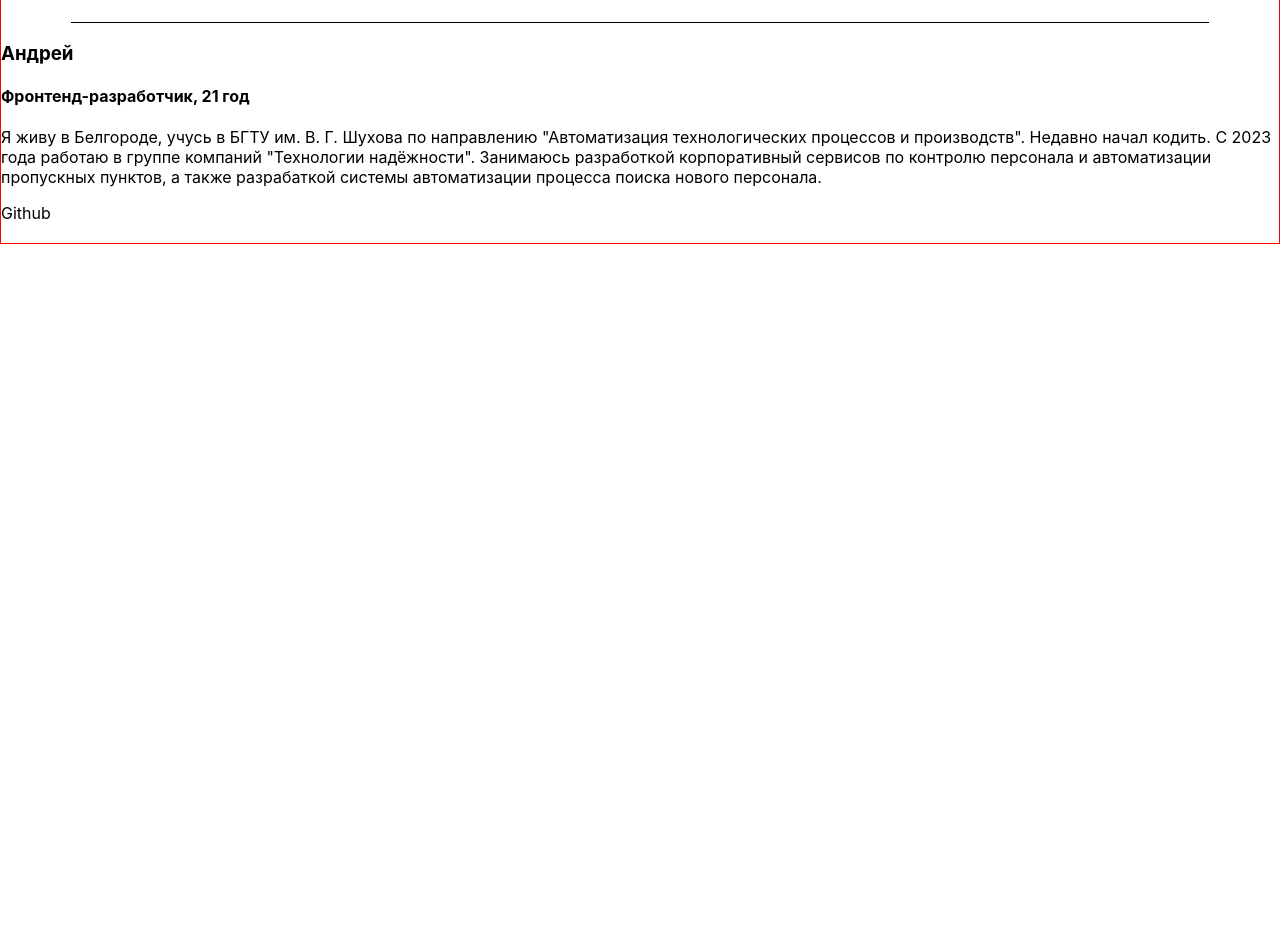
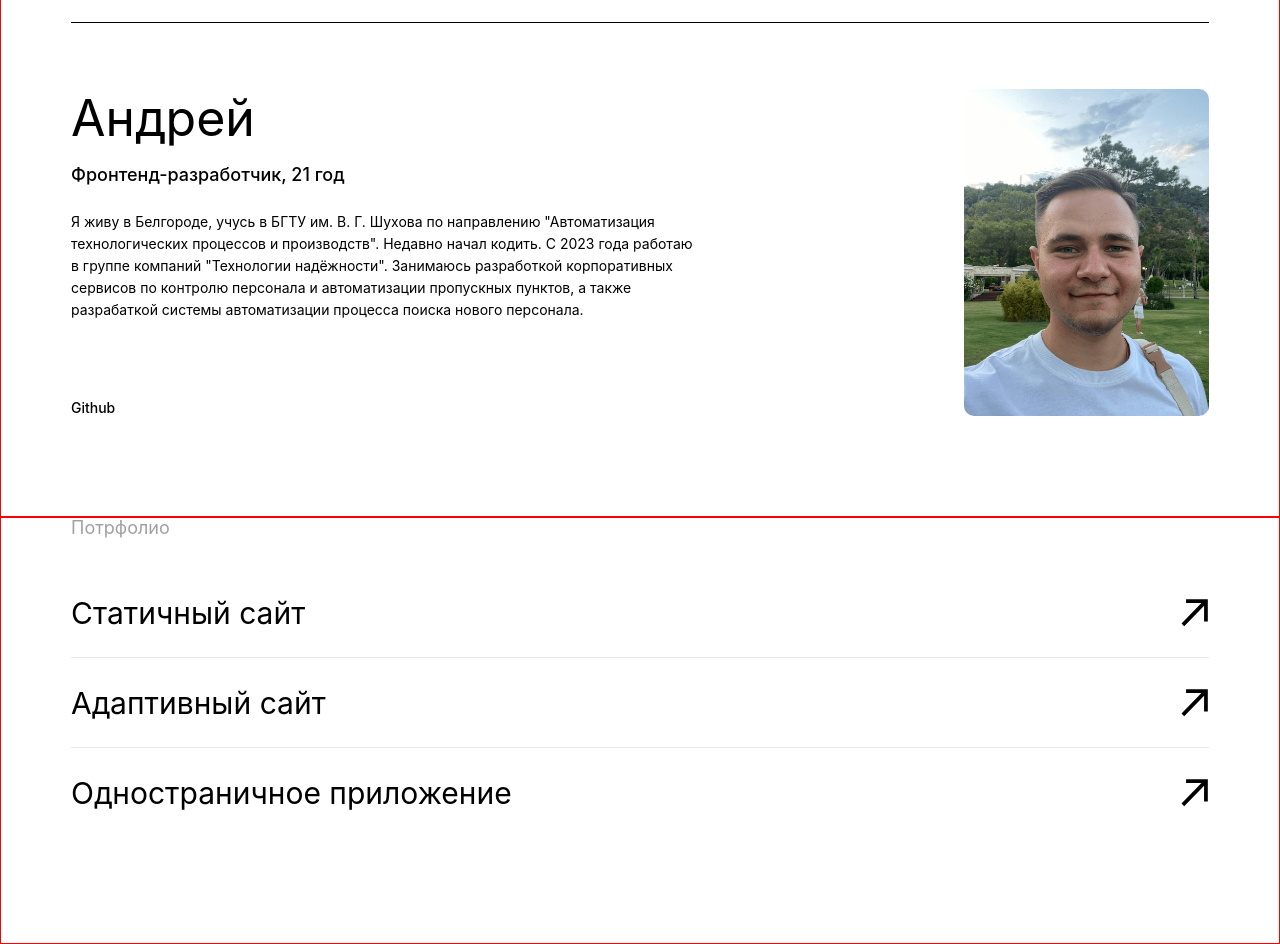
Before and after one commit to AndrewRusanov/movies-explorer-frontend, a React (Create React App) app: page / in a window 1280 px wide. Shown: the part 2040-2984 px from the top of the page. Before the commit the page ends 2284 px from the top, so only its background shows below. Built offline with nearby package versions, Linux system fonts and the light colour scheme.

Commit message:
feat: add AboutMe and Portfolio

```diff
--- a/src/components/Main/AboutMe/AboutMe.jsx
+++ b/src/components/Main/AboutMe/AboutMe.jsx
@@ -1,3 +1,4 @@
+import avatar from "../../../images/aboutStudent__avatar.png";
 import styles from "./AboutMe.module.css";
 
 const AboutMe = () => {
@@ -5,22 +6,35 @@ const AboutMe = () => {
     <section className={styles.container}>
       <div className={styles.wrapper}>
         <h2 className={styles.title}>Студент</h2>
-        <div>
-          <div>
-            <h3>Андрей</h3>
-            <h4>Фронтенд-разработчик, 21 год</h4>
-            <p>
+        <div className={styles.portfolio}>
+          <div className={styles.textContainer}>
+            <div className={styles.textWrapper}>
+              <h3 className={styles.name}>Андрей</h3>
+              <h4 className={styles.about}>Фронтенд-разработчик, 21 год</h4>
+              <p className={styles.description}>
                 Я живу в Белгороде, учусь в БГТУ им. В. Г. Шухова по направлению
                 "Автоматизация технологических процессов и производств". Недавно
                 начал кодить. С 2023 года работаю в группе компаний "Технологии
-              надёжности". Занимаюсь разработкой корпоративный сервисов по
+                надёжности". Занимаюсь разработкой корпоративных сервисов по
                 контролю персонала и автоматизации пропускных пунктов, а также
                 разрабаткой системы автоматизации процесса поиска нового
                 персонала.
               </p>
-            <a>Github</a>
             </div>
-          <img />
+            <a
+              className={styles.ghLink}
+              href="https://github.com/AndrewRusanov"
+              rel="noreferrer"
+              target="_blank"
+            >
+              Github
+            </a>
+          </div>
+          <img
+            className={styles.avatar}
+            src={avatar}
+            alt="Изображение пользователя"
+          />
         </div>
       </div>
     </section>
--- a/src/components/Main/AboutMe/AboutMe.module.css
+++ b/src/components/Main/AboutMe/AboutMe.module.css
@@ -22,3 +22,77 @@
   letter-spacing: -4%;
   border-bottom: 1px solid black;
 }
+
+.portfolio {
+  display: flex;
+  flex-direction: row;
+  margin: 66px 70px 100px;
+  padding: 0;
+}
+
+.textContainer{
+  display: flex;
+  flex-direction: column;
+  justify-content: space-between;
+  margin: 0 270px 0 0;
+  padding: 0;
+}
+
+.textWrapper {
+  display: flex;
+  flex-direction: column;
+  margin: 0;
+  padding: 0;
+}
+
+.name {
+  font-size: 50px;
+  line-height: 58px;
+  letter-spacing: -4%;
+  font-weight: 400;
+  margin: 0 0 18px;
+  padding: 0;
+}
+
+.about{
+  font-size: 18px;
+  line-height: 20px;
+  font-weight: 500;
+  margin: 0 0 26px;
+  padding: 0;
+  max-width: 600px;
+}
+
+.description{
+  font-size: 14px;
+  line-height: 22px;
+  font-weight: 400;
+  margin: 0;
+  padding: 0;
+}
+
+.avatar {
+  width: 270px;
+  height: 327px;
+  object-fit: cover;
+  border-radius: 10px;
+}
+
+.ghLink {
+  text-decoration: none;
+  font-size: 14px;
+  line-height: auto;
+  font-weight: 500;
+  width: fit-content;
+  color: black;
+}
+
+.ghLink:hover{
+  cursor: pointer;
+  opacity: 0.7;
+}
+
+.ghLink:active{
+  color: black;
+  text-decoration: underline;
+}
--- a/src/components/Main/Main.jsx
+++ b/src/components/Main/Main.jsx
@@ -3,6 +3,7 @@ import styles from "./Main.module.css";
 import AboutProject from "./AboutProject/AboutProject";
 import Techs from "./Techs/Techs";
 import AboutMe from "./AboutMe/AboutMe";
+import Portfolio from "./Portfolio/Portfolio";
 
 const Main = () => {
   return <main>
@@ -10,6 +11,7 @@ const Main = () => {
     <AboutProject/>
     <Techs/>
     <AboutMe/>
+    <Portfolio/>
   </main>;
 };
 
--- /dev/null
+++ b/src/components/Main/Portfolio/Portfolio.jsx
@@ -0,0 +1,55 @@
+import linkImg from "../../../images/portfolio__linkImage.svg";
+import styles from "./Portfolio.module.css";
+
+const Portfolio = () => {
+  return (
+    <section className={styles.container}>
+      <div className={styles.wrapper}>
+        <h3 className={styles.title}>Потрфолио</h3>
+        <div className={styles.links}>
+          <a
+            className={styles.link}
+            href="https://github.com/AndrewRusanov/how-to-learn"
+            rel="noreferrer"
+            target="_blank"
+          >
+            <p className={styles.link__text}>Статичный сайт</p>
+            <img
+              className={styles.link__image}
+              src={linkImg}
+              alt="Изображение стрелки"
+            />
+          </a>
+          <a
+            className={styles.link}
+            href="https://github.com/AndrewRusanov/russian-travel"
+            rel="noreferrer"
+            target="_blank"
+          >
+            <p className={styles.link__text}>Адаптивный сайт</p>
+            <img
+              className={styles.link__image}
+              src={linkImg}
+              alt="Изображение стрелки"
+            />
+          </a>
+          <a
+            className={styles.link}
+            href="https://github.com/AndrewRusanov/react-mesto-api-full-gha"
+            rel="noreferrer"
+            target="_blank"
+          >
+            <p className={styles.link__text}>Одностраничное приложение</p>
+            <img
+              className={styles.link__image}
+              src={linkImg}
+              alt="Изображение стрелки"
+            />
+          </a>
+        </div>
+      </div>
+    </section>
+  );
+};
+
+export default Portfolio;
--- /dev/null
+++ b/src/components/Main/Portfolio/Portfolio.module.css
@@ -0,0 +1,69 @@
+.container{
+  background-color: white;
+  margin: 0 auto;
+  color: black;
+}
+
+.wrapper{
+  border: 1px solid red;
+  max-width: 1280px;
+  display: flex;
+  flex-direction: column;
+  margin: 0 auto;
+}
+
+.title{
+  color: #A0A0A0;
+  font-size: 18px;
+  line-height: 20px;
+  font-weight: 400;
+  margin: 0 0 0 70px;
+  padding: 0;
+}
+
+.links {
+  display: flex;
+  flex-direction: column;
+  margin: 50px 70px 125px;
+  padding: 0;
+}
+
+.link{
+  display: flex;
+  flex-direction: row;
+  justify-content: space-between;
+  align-items: center;
+  border-bottom: 1px solid #E8E8E8;
+  text-decoration: none;
+  margin: 0;
+  padding-top: 20px;
+  padding-bottom: 19px;
+  color: black;
+}
+
+.link:hover{
+  cursor: pointer;
+  opacity: 0.7;
+}
+
+.link:last-of-type{
+  border-bottom: none;
+  padding-bottom: 0;
+}
+
+.link:first-of-type{
+  padding-top: 0;
+}
+
+.link__image{
+  width: 29px;
+}
+
+.link__text{
+  font-size: 30px;
+  font-weight: 400;
+  line-height: 50px;
+  letter-spacing: -4%;
+  padding: 0;
+  margin: 0;
+}
```
Also changed, not shown: src/images/aboutStudent__avatar.png (added), src/images/portfolio__linkImage.svg (added). Lines whose indentation alone changed are shown as unchanged.
